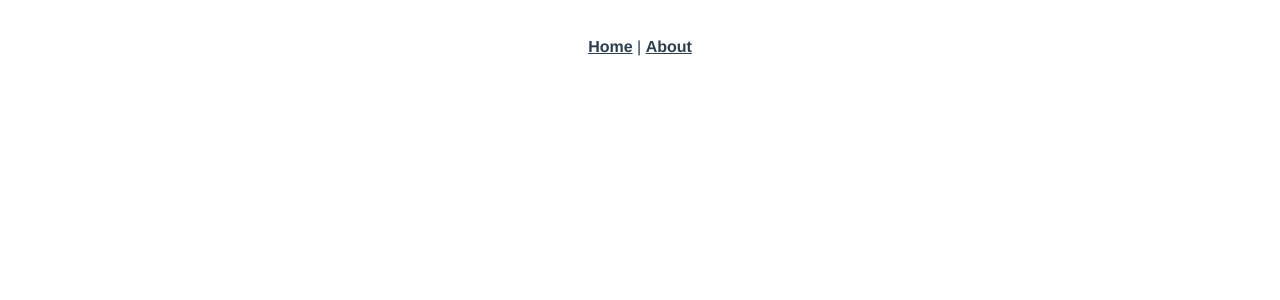
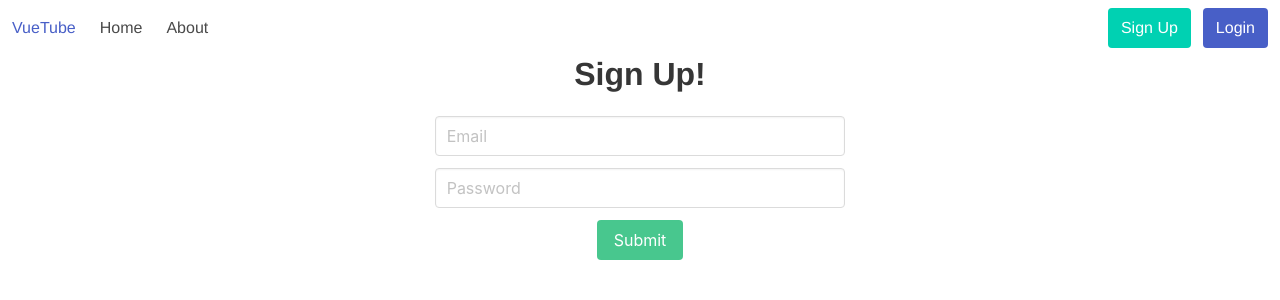
Before and after one commit to Pinceris/VuePortal, a Vue app: page /signup in a window 1280 px wide. Shown: the top 300 px of the page. Built offline with nearby package versions, Linux system fonts and the light colour scheme; no server answers.

Commit message:
Acc system, bulma, dashboard

```diff
--- a/package.json
+++ b/package.json
@@ -7,9 +7,13 @@
     "build": "vue-cli-service build"
   },
   "dependencies": {
+    "bulma": "^0.7.5",
     "core-js": "^2.6.5",
+    "firebase": "^6.2.3",
+    "firevue": "^0.1.0",
     "vue": "^2.6.10",
     "vue-router": "^3.0.3",
+    "vuefire": "^2.0.0-alpha.24",
     "vuex": "^3.0.1"
   },
   "devDependencies": {
--- a/src/App.vue
+++ b/src/App.vue
@@ -1,14 +1,83 @@
 <template>
   <div id="app">
-    <div id="nav">
-      <router-link to="/">Home</router-link> |
-      <router-link to="/about">About</router-link>
-    </div>
+    <nav class="navbar" role="navigation" aria-label="main navigation">
+
+      <div class="navbar-brand">
+        <a class="navbar-item" href="/">
+          VueTube
+        </a>
+
+        <a role="button" class="navbar-burger" aria-label="menu" aria-expanded="false">
+          <span aria-hidden="true"></span>
+          <span aria-hidden="true"></span>
+          <span aria-hidden="true"></span>
+        </a>
+      </div>
+
+      <div class="navbar-menu">
+        <div class="navbar-start">
+          <router-link to="/" class="navbar-item">Home</router-link>
+          <router-link to="/about" class="navbar-item">About</router-link>
+        </div>
+        <div class="navbar-end">
+          <div class="navbar-item">
+            <div class="field is-grouped" v-if="!isAuthenticated">
+              <p class="control">
+                <router-link to="/signup" class="navbar-item button is-primary">Sign Up</router-link>
+              </p>
+              <p class="control">
+                <router-link to="/login" class="navbar-item button is-link">Login</router-link>
+              </p>
+            </div>
+            <div class="field" v-else>
+              <p class="control">
+                <button @click="logout" class="button is-danger">Log Out</button>
+              </p>
+            </div>
+          </div>
+        </div>
+      </div>
+
+    </nav>
+
     <router-view/>
+
   </div>
 </template>
 
+<script>
+  import firebase from 'firebase'
+  export default {
+
+    data() {
+      return {
+        isAuthenticated: false
+      }
+    },
+
+    created() {
+      firebase.auth().onAuthStateChanged(user => {
+        if (user) {
+          this.isAuthenticated = true
+        }
+      })
+    },
+    methods: {
+      logout(){
+        firebase.auth().signOut()
+                .then(()=> {
+                  this.isAuthenticated=false
+                  this.$router.push('/login')
+                })
+      }
+    }
+  }
+
+</script>
+
 <style>
+  @import "../node_modules/bulma/css/bulma.css";
+
 #app {
   font-family: 'Avenir', Helvetica, Arial, sans-serif;
   -webkit-font-smoothing: antialiased;
--- a/src/main.js
+++ b/src/main.js
@@ -1,9 +1,29 @@
 import Vue from 'vue'
+import VueFire from 'vuefire'
 import App from './App.vue'
 import router from './router'
 import store from './store'
+import firebase from 'firebase'
 
-Vue.config.productionTip = false
+import 'firebase/firestore'
+
+Vue.config.productionTip = false;
+
+//Vue.use(VueFire);
+
+var firebaseConfig = {
+  apiKey: "AIzaSyCx1C-PxAICQH4aOs3C7BdoGurJgJO2p9w",
+  authDomain: "vuetube-1c427.firebaseapp.com",
+  databaseURL: "https://vuetube-1c427.firebaseio.com",
+  projectId: "vuetube-1c427",
+  storageBucket: "",
+  messagingSenderId: "790748277804",
+  appId: "1:790748277804:web:1327ce23e0744d64"
+};
+// Initialize Firebase
+firebase.initializeApp(firebaseConfig);
+
+export const db = firebase.firestore()
 
 new Vue({
   router,
--- a/src/router.js
+++ b/src/router.js
@@ -1,6 +1,9 @@
 import Vue from 'vue'
 import Router from 'vue-router'
 import Home from './views/Home.vue'
+import SignUp from './views/SignUp'
+import Login from './views/Login.vue'
+import Dashboard from './views/Dashboard.vue'
 
 Vue.use(Router)
 
@@ -14,6 +17,21 @@
       component: Home
     },
     {
+      path: '/signup',
+      name: 'signup',
+      component: SignUp
+    },
+    {
+      path: '/login',
+      name: 'login',
+      component: Login
+    },
+    {
+      path: '/dashboard',
+      name: 'dashboard',
+      component: Dashboard
+    },
+    {
       path: '/about',
       name: 'about',
       // route level code-splitting
--- /dev/null
+++ b/src/views/Dashboard.vue
@@ -0,0 +1,34 @@
+<template>
+    <div>
+        <h1>Dashboard</h1>
+
+        <div class="tabs">
+            <ul>
+                <li class="is-active"><a>Newest</a></li>
+                <li v-for="category in categories"><a> {{category.title}}</a></li>
+            </ul>
+        </div>
+    </div>
+</template>
+
+<script>
+    import {db} from "../main"
+
+    export default {
+        name: 'dashboard',
+
+        data(){
+            return{
+                categories: []
+            }
+        },
+        firestore(){
+            return{
+                categories: db.collection('categories')
+
+            }
+        }
+
+    }
+
+</script>
--- /dev/null
+++ b/src/views/Login.vue
@@ -0,0 +1,69 @@
+<template>
+    <div class="columns">
+        <div class="column is-4 is-offset-4">
+            <h1 class="title">Login!</h1>
+
+            <form @submit.prevent="login">
+                <div class="field">
+                    <div class="control">
+                        <input type="email" placeholder="Email" class="input" v-model="email"><br>
+                    </div>
+                </div>
+                <div class="field">
+                    <div class="control">
+                        <input type="password" placeholder="Password" class="input" v-model="password"> <br>
+                    </div>
+                </div>
+                <div class="field">
+                    <div class="control">
+                        <button class="button is-success">Submit</button>
+                    </div>
+                </div>
+            </form>
+            <article class="message is-danger" v-if="error">
+                <div class="message-body">
+                    {{error}}
+                </div>
+            </article>
+        </div>
+    </div>
+</template>
+
+<script>
+    import firebase from 'firebase'
+
+    export default {
+        name: 'login',
+        data() {
+            return {
+                email: '',
+                password: '',
+                isAuthenticated: false,
+                error: ''
+            }
+        },
+        created() {
+            firebase.auth().onAuthStateChanged(user => {
+                if(user){
+                    this.isAuthenticated = true
+                    this.$router.push('./dashboard')
+                }
+            })
+        },
+        methods: {
+            login() {
+                console.log('login')
+                firebase.auth().signInWithEmailAndPassword(this.email,this.password)
+                    .catch(error => this.error = error.message)
+            },
+            logout() {
+                console.log('logout')
+                firebase.auth().signOut()
+                    .then(() => {
+                        this.isAuthenticated=false
+                    })
+            }
+        }
+    }
+
+</script>
--- /dev/null
+++ b/src/views/SignUp.vue
@@ -0,0 +1,62 @@
+<template>
+    <div class="columns">
+        <div class="column is-4 is-offset-4">
+            <h1 class="title">Sign Up!</h1>
+
+            <form @submit.prevent="signUp">
+                <div class="field">
+                    <div class="control">
+                        <input type="email" placeholder="Email" class="input" v-model="email"><br>
+                    </div>
+                </div>
+                <div class="field">
+                    <div class="control">
+                        <input type="password" placeholder="Password" class="input" v-model="password"> <br>
+                    </div>
+                </div>
+                <div class="field">
+                    <div class="control">
+                        <button class="button is-success">Submit</button>
+                    </div>
+                </div>
+            </form>
+            <article class="message is-danger" v-if="error">
+                <div class="message-body">
+                    {{error}}
+                </div>
+            </article>
+        </div>
+    </div>
+</template>
+
+<script>
+    import firebase from 'firebase'
+
+    export default {
+        name: 'signup',
+        data() {
+            return {
+                email: '',
+                password: '',
+                isAuthenticated: false,
+                error: ''
+            }
+        },
+        created() {
+            firebase.auth().onAuthStateChanged(user => {
+                if(user){
+                    this.isAuthenticated = true
+                    this.$router.push('./dashboard')
+                }
+            })
+        },
+        methods: {
+            signUp() {
+                console.log('signup')
+                firebase.auth().createUserWithEmailAndPassword(this.email,this.password)
+                    .catch(error => alert(error.message))
+            }
+        }
+    }
+
+</script>
```
Also changed, not shown: 2 other files (tests, documents, lock files or other folders).
